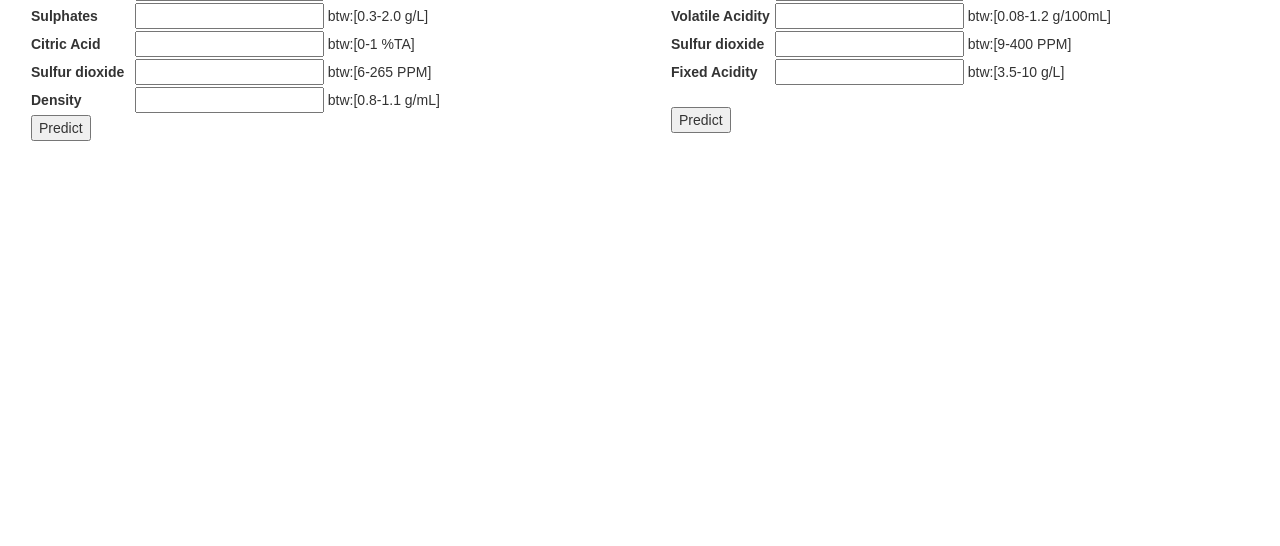
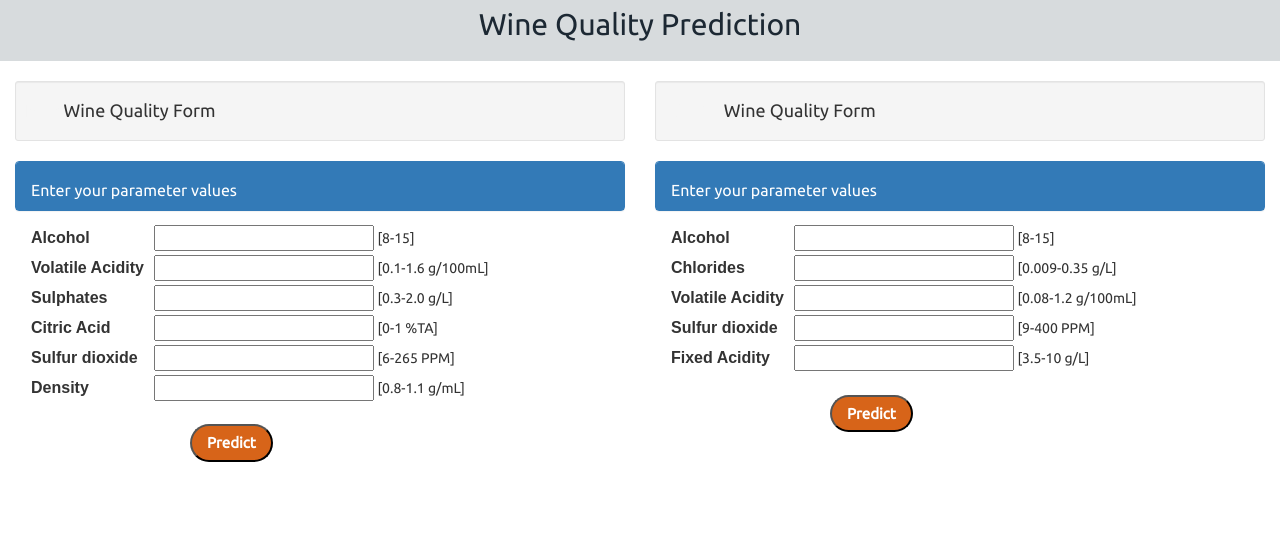
Before and after one commit to rahulughade/winequality, a Flask app: page / in a window 1280 px wide. Shown: the part 274-820 px from the top of the page. After the commit the page ends 736 px from the top, so only its background shows below. Run offline with Flask 2, Linux system fonts and the light colour scheme; some libraries are stand-ins or nearby versions.

Commit message:
Updated html, js and css

```diff
--- a/static/css/style.css
+++ b/static/css/style.css
@@ -1,5 +1,27 @@
+/* .button {
+  color: green;
+} */
 
-label { display: inline-block; width: 100px; }
+.button
+{
+padding: 6px 15px 6px !important;
+font-size: 15px !important;
+background-color: rgba(211, 84, 0, 0.9);
+font-weight: bold;
+/* text-shadow: 1px 1px #F36C8C; */
+color: #ffffff;
+border-radius: 10px;
+-moz-border-radius: 100px;
+-webkit-border-radius: 100px;
+/* border: 1px solid #F36C8C; */
+cursor: pointer;
+/* box-shadow: 0 1px 0 rgba(255, 255, 255, 0.5) inset; */
+}
+
+label { display: inline-block; width: 120px;
+      font-family: Arial, Helvetica, sans-serif;
+      font-size: 16px;
+    font-weight: bold}
 
 * {
   box-sizing: border-box;
@@ -20,10 +42,16 @@ body {
 /* The wrapper contains all of the page's content besides the footer, which is pushed to the bottom of the page */
 .wrapper {
   position: relative;
-  min-height: 100%;
-  padding-bottom: 130px;
+  min-height: 10%;
+  padding-bottom: 10px;
   overflow: auto;
-  background-color: rgb(39, 38, 38) ;
+  /* background-color: rgb(39, 38, 38) ; */
+  background-color: rgba(215, 219, 221);
+}
+
+.intro{
+  margin-top: 0px;
+  color: rgba(28, 40, 51);
 }
 
 /* The footer is positioned at the bottom of the page */
@@ -53,7 +81,7 @@ body {
 .navbar {
   padding: 5px;
   margin: 0;
-  background-color: rgb(250, 124, 6);
+  background-color: rgba(40, 55, 71);
 }
 
 
@@ -61,9 +89,9 @@ body {
   padding: 0;
 }
 
-.filters {
+/* .filters {
   margin-top: 10px;
-}
+} */
 
 select {
   display: block;
@@ -74,26 +102,10 @@ select {
 }
 
 
-.intro{
-    margin-top: 10px;
-    color: #C1A045;
-}
 
-/* Adding style for scatter plot */
-#scatter{
-    text-align: center;
-    height: 500px;
-    /* fill: aliceblue; */
-    /* width: 100%; */
-    /* margin-left: 10px; */
-    /* border:1px solid white; */
-    /* border-width: 2px;
-    border-style: ridge;
-    border-color: aliceblue; */
 
-}
 
-.tooltip {
+/* .tooltip {
     position: absolute;
     width: 100px;
     height: 40px;
@@ -105,7 +117,7 @@ select {
     background: #c6b5e0;
     border: 0;
     border-radius: 3px;
-  }
+  } */
 
   .axis-text {
     /* font-family: sans-serif; */
@@ -114,7 +126,7 @@ select {
     text-anchor: middle;
   }
 
-  .active {
+  /* .active {
     font-weight: bold;
     fill: #1b3146;
     font-size: 13px;
@@ -126,7 +138,7 @@ select {
     font-weight: lighter;
     fill: #1b3146;
     font-size: 13px;
-    /* fill: black; */
+    fill: black;
     transition: fill 0.3s ease-out;
     text-anchor: middle;
   }
@@ -134,19 +146,8 @@ select {
   .inactive:hover {
     fill: #e75480;
     cursor: pointer;
-  }
-/* Adding style for map */
-#map {
-    height: 500px;
-    /* width: 100%; */
-    margin: 0;
-    /* margin-left: 0; */
-    padding: 0;
+  }   */
 
-}
-#map {
-    position: relative;
-}
 
 .loader {
   margin-top: 50px;
@@ -172,7 +173,7 @@ strong {
   padding: 20px;
   margin: 0;
   background: gray;
-  background-image: url("../images/fireball.png");
+  background-image: url("../images/rose.jpg");
   background-attachment: fixed;
   background-position: bottom center;
   background-size: cover;
--- a/static/js/guage_red.js
+++ b/static/js/guage_red.js
@@ -4,7 +4,7 @@ if (pred_red === 'Poor Wine') {
   level = 45;
 }
 else if (pred_red === 'Average Wine'){
-    level = 90;
+    level = 100;
   }
 
 else level = 135;
--- a/static/js/guage_white.js
+++ b/static/js/guage_white.js
@@ -4,7 +4,7 @@ if (pred_white === 'Poor Wine') {
   level = 45;
 }
 else if (pred_white === 'Average Wine'){
-    level = 90;
+    level = 100;
   }
 
 else level = 135;
--- a/templates/index.html
+++ b/templates/index.html
@@ -6,49 +6,87 @@
                 <link rel="stylesheet" href="https://maxcdn.bootstrapcdn.com/bootstrap/3.4.0/css/bootstrap.min.css">
                 <script src="https://ajax.googleapis.com/ajax/libs/jquery/3.4.0/jquery.min.js"></script>
                 <script src="https://maxcdn.bootstrapcdn.com/bootstrap/3.4.0/js/bootstrap.min.js"></script>
-                <link rel="stylesheet" type= "text/css" href="{{ url_for('static',filename='css/style.css') }}">
+                <!-- <link rel="stylesheet" type= "text/css" href="{{ url_for('static',filename='css/style.css') }}"> -->
                 <script src="https://cdn.plot.ly/plotly-latest.min.js"></script>
+                <script src="https://ajax.googleapis.com/ajax/libs/jquery/3.3.1/jquery.min.js"></script>
+                <link rel="stylesheet" href="https://maxcdn.bootstrapcdn.com/bootswatch/3.3.7/superhero/bootstrap.min.css">
+                <link href="https://fonts.googleapis.com/css?family=Ubuntu" rel="stylesheet">
+              <!-- Leaflet CSS & JS -->
+              <link rel="stylesheet" type= "text/css" href="{{ url_for('static',filename='css/style.css') }}">
+
+
     </head>
-    <body>
-    <h3>Wine Quality Prediction Form</h3>
+<body>
 
+    <div class="wrapper">
+        <nav class="navbar navbar-default">
+          <div class="container">
+          <div class="container-fluid">
+            <div class="navbar-header">
+                <button type="button" class="navbar-toggle" data-toggle="collapse" data-target="#myNavbar">
+                        <span class="icon-bar"></span>
+                        <span class="icon-bar"></span>
+                        <span class="icon-bar"></span>
+                </button>
+                <a class="navbar-brand" href="{{ url_for('index') }}">HOME
+                <!-- <img class="nav-ufo" src="../static/images/fireball.png"> -->
+                </a>
+            </div>
+            <div class="collapse navbar-collapse" id="myNavbar">
+                <ul class="nav navbar-nav navbar-right">
+
+                <li><a href="https://www.google.com/" target="_blank">MAP DATA</a></li>
+                <li><a href="https://www.google.com/" target="_blank">SCATTER DATA</a></li>
+                <li><a href="https://www.google.com/" target="_blank">NEWS ARTICLE</a></li>
+                </ul>
+            </div>
+          </div>
+        </div>
+        </nav>
+        <div class="hero text-center">
+          <!-- <h1>Fireballs</h1> -->
+
+          <!-- <p>What are they?</p> -->
+        </div>
+        <div class="intro text-center">
+
+            <h2>Wine Quality Prediction</h2>
+        </div>
+      </div>
 <div class="container-fluid">
 <div class="row margin-top-10">
-<!-- <div id = 'red' class="col-md-6"> -->
     <div class="col-md-6 col-sm-12 margin-top-10">
         <div class="well well-sm">
-                <h4>Red Wine Sample:</h4>
+                <h4><strong>RED</strong> Wine Quality Form</h4>
         </div>
         <div class="panel panel-primary margin-top-10">
                 <div class="panel-heading">
-                  <h3 class="panel-title margin-top-10">Enter your values</h3>
+                  <h3 class="panel-title margin-top-10">Enter your parameter values</h3>
                 </div>
 
                 <div id="red" class="panel-body col-md-12">
+                    <!-- <h1>Red Wine features</h1> -->
                         <form action="/result_red" method="POST">
                             <label for="alcohol">Alcohol</label>
-                            <input type="text" id="alcohol" name="alcohol" required> <span>btw:[8-15]</span>
+                            <input type="text" id="alcohol" name="alcohol" required> <span>[8-15]</span>
                             <br>
-                            <!-- <label for="alcohol">Alcohol</label>
-
-                            <input type="range" min="1" max="15" step="0.1" class="form-control-range" id="alcohol" name="alcohol"> -->
-
                             <label for="volatile_acidity">Volatile Acidity</label>
-                            <input type="text" id="volatile_acidity" name="volatile_acidity" required> <span>btw:[0.1-1.6 g/100mL]</span>
+                            <input type="text" id="volatile_acidity" name="volatile_acidity" required> <span>[0.1-1.6 g/100mL]</span>
                             <br>
                             <label for="sulphates">Sulphates</label>
-                            <input type="text" id="sulphates" name="sulphates" required> <span>btw:[0.3-2.0 g/L]</span>
+                            <input type="text" id="sulphates" name="sulphates" required> <span>[0.3-2.0 g/L]</span>
                             <br>
                             <label for="citric_acid">Citric Acid</label>
-                            <input type="text" id="citric_acid" name="citric_acid" required> <span>btw:[0-1 %TA]</span>
+                            <input type="text" id="citric_acid" name="citric_acid" required> <span>[0-1 %TA]</span>
                             <br>
                             <label for="total_sulfur_dioxide">Sulfur dioxide</label>
-                            <input type="text" id="total_sulfur_dioxide" name="total_sulfur_dioxide" required> <span>btw:[6-265 PPM]</span>
+                            <input type="text" id="total_sulfur_dioxide" name="total_sulfur_dioxide" required> <span>[6-265 PPM]</span>
                             <br>
                             <label for="density">Density</label>
-                            <input type="text" id="density" name="density" required> <span>btw:[0.8-1.1 g/mL]</span>
+                            <input type="text" id="density" name="density" required> <span>[0.8-1.1 g/mL]</span>
                             <br>
-                            <input type="submit" value="Predict">
+                            <br>
+                            <input type="submit" value="Predict" class="button" style="position:relative; left: 27.5%;">
 
                           </form>
                 </div>
@@ -57,34 +95,32 @@
 
 <div class="col-md-6 col-sm-12 margin-top-10">
     <div class="well well-sm">
-        <h4>White Wine Sample:</h4>
+        <h4><strong>WHITE</strong> Wine Quality Form</h4>
       </div>
       <div class="panel panel-primary margin-top-10">
           <div class="panel-heading">
-            <h3 class="panel-title margin-top-10">Enter your values</h3>
+            <h3 class="panel-title margin-top-10">Enter your parameter values</h3>
       </div>
       <div id = 'white' class="panel-body col-md-12">
-
-
     <!-- <h1>White Wine features</h1> -->
         <form action="/result_white" method="POST">
           <label for="alcohol">Alcohol</label>
-          <input type="text" id="alcohol" name="alcohol" required> <span>btw:[8-15]</span>
+          <input type="text" id="alcohol" name="alcohol" required> <span>[8-15]</span>
           <br>
           <label for="chlorides">Chlorides</label>
-          <input type="text" id="chlorides" name="chlorides" required> <span>btw:[0.009-0.35 g/L]</span>
+          <input type="text" id="chlorides" name="chlorides" required> <span>[0.009-0.35 g/L]</span>
           <br>
           <label for="volatile_acidity">Volatile Acidity</label>
-          <input type="text" id="volatile_acidity" name="volatile_acidity" required> <span>btw:[0.08-1.2 g/100mL]</span>
+          <input type="text" id="volatile_acidity" name="volatile_acidity" required> <span>[0.08-1.2 g/100mL]</span>
           <br>
           <label for="total_sulfur_dioxide">Sulfur dioxide</label>
-          <input type="text" id="total_sulfur_dioxide" name="total_sulfur_dioxide" required> <span>btw:[9-400 PPM]</span>
+          <input type="text" id="total_sulfur_dioxide" name="total_sulfur_dioxide" required> <span>[9-400 PPM]</span>
           <br>
           <label for="fixed_acidity">Fixed Acidity</label>
-          <input type="text" id="fixed_acidity" name="fixed_acidity" required> <span>btw:[3.5-10 g/L]</span>
+          <input type="text" id="fixed_acidity" name="fixed_acidity" required> <span>[3.5-10 g/L]</span>
           <br>
           <br>
-          <input type="submit" value="Predict">
+          <input type="submit" value="Predict" class="button" style="position:relative; left: 27.5%;">
         </form>
       </div>
     </div>
@@ -97,5 +133,4 @@
   <script src="https://cdn.plot.ly/plotly-latest.min.js"></script>
   <!-- <script src="{{ url_for('static', filename='js/guage.js') }}"></script> -->
 </body>
-<script src="static/js/index.js"></script>
 </html>
```
